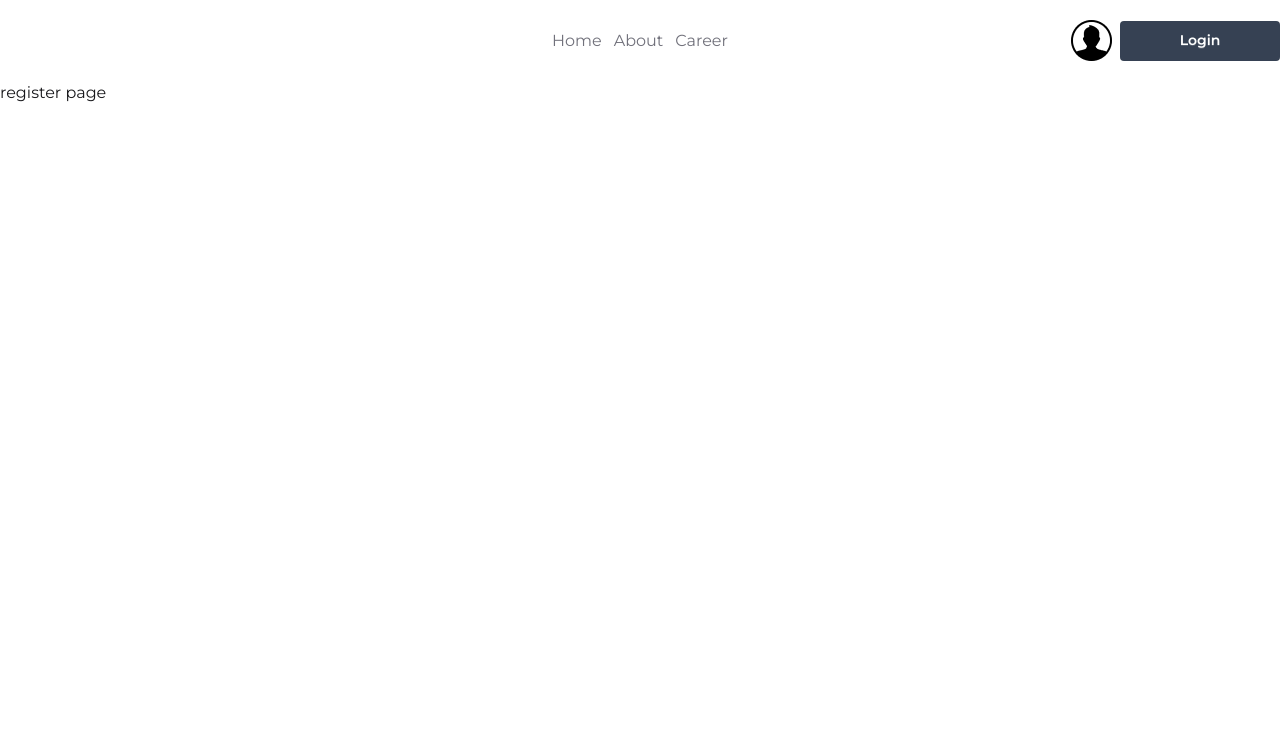
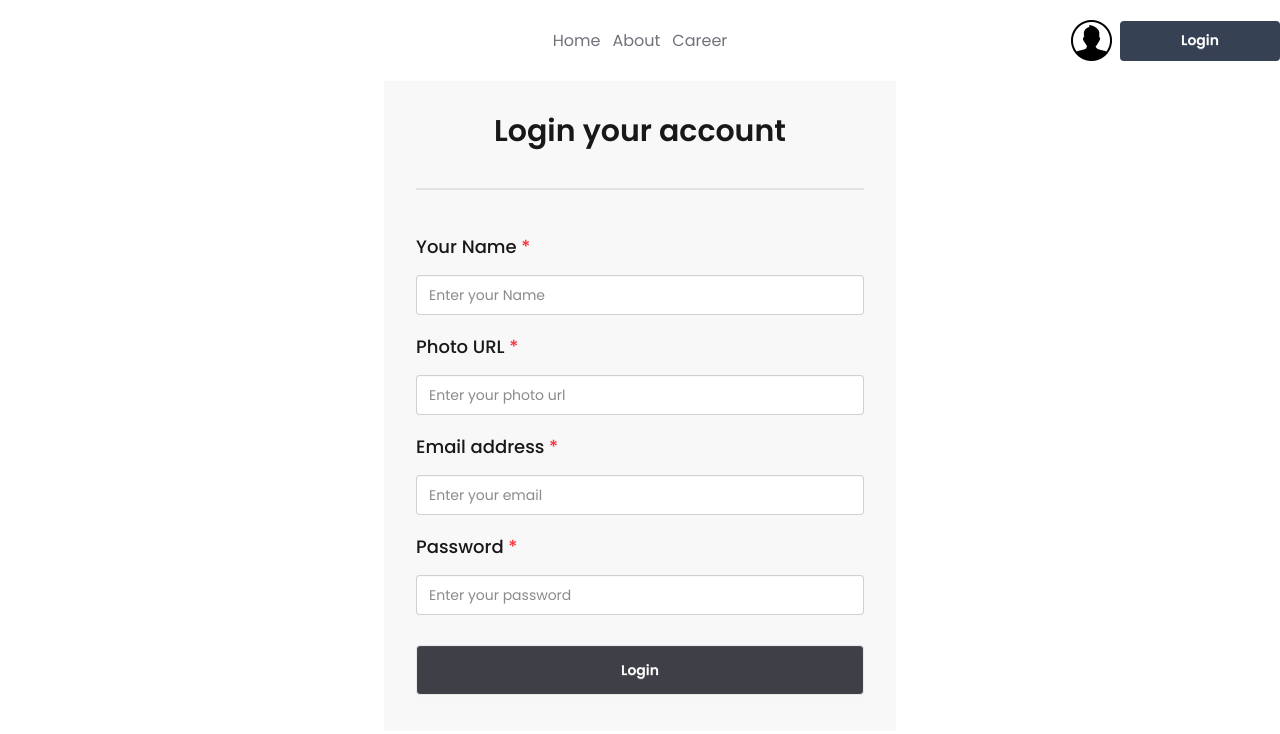
Before and after one commit to tawhidzihad/dragon-news-nextjs-app, a Next.js app: page /register in a window 1280 px wide. Shown: the top 734 px of the page. Built offline with nearby package versions, Linux system fonts and the light colour scheme.

Commit message:
Register and login page added with validation

```diff
--- a/package.json
+++ b/package.json
@@ -14,6 +14,7 @@
 		"react": "19.2.4",
 		"react-dom": "19.2.4",
 		"react-fast-marquee": "^1.6.5",
+		"react-hook-form": "^7.74.0",
 		"react-icons": "^5.6.0",
 		"react-spinners": "^0.17.0"
 	},
--- a/src/app/(auth)/layout.jsx
+++ b/src/app/(auth)/layout.jsx
@@ -1,9 +1,8 @@
 import Navbar from "@/components/shared/Navbar";
-import { montserrat } from "../layout";
 
 const AuthLayout = ({ children }) => {
 	return (
-		<div className={`${montserrat.className}`}>
+		<div>
 			<Navbar></Navbar>
 			{children}
 		</div>
--- a/src/app/(auth)/login/page.jsx
+++ b/src/app/(auth)/login/page.jsx
@@ -1,11 +1,99 @@
-import React from 'react';
+"use client";
+
+import Link from "next/link";
+import { useForm } from "react-hook-form";
 
 const LoginPage = () => {
-   return (
-      <div>
-         <h1>Log in page</h1>
-      </div>
-   );
+	const {
+		register,
+		handleSubmit,
+		watch,
+		formState: { errors, touchedFields, dirtyFields, isValid },
+	} = useForm({
+		mode: "onChange",
+	});
+
+	const onSubmit = (data) => {
+      console.log(data);
+	};
+
+	// const passwordLength = watch("password")?.length || 0;
+
+	return (
+		<div className="container mx-auto min-h-[80vh] flex justify-center items-center">
+			<div className="space-y-8 bg-base-200 py-8 px-8 w-lg">
+				<h1 className="text-3xl font-semibold text-center">
+					Login your account
+				</h1>
+
+				<div className="divider"></div>
+
+				<form
+					className="fieldset rounded-box space-y-1"
+					onSubmit={handleSubmit(onSubmit)}
+				>
+					<p className="text-lg font-medium">
+						Email address <span className="text-red-500">*</span>
+					</p>
+					<input
+						type="email"
+						// name="email"
+						// required
+						{...register("email", {
+							required: "Email field is required",
+						})}
+						className="input w-full mb-3"
+						placeholder="Enter your email"
+					/>
+					{errors.email && (
+						<p className="text-red-500">{errors.email.message}</p>
+					)}
+
+					<p className="text-lg font-medium">
+						Password <span className="text-red-500">*</span>
+					</p>
+					<input
+						type="password"
+						// name="password"
+						// required
+						{...register("password", {
+							required: "Password field is required",
+							minLength: {
+								value: 8,
+								message: "Password must be at least 8 characters",
+							},
+						})}
+						className="input w-full"
+						placeholder="Enter your password"
+					/>
+
+					{/* {dirtyFields.password && passwordLength < 8 && (
+						<p>Password atleast 8 charecter</p>
+					)}
+					{isValid && <p>Password atleast 8 charecter</p>} */}
+
+					{errors.password && (
+						<p className="text-red-500">{errors.password.message}</p>
+					)}
+
+					<button
+						className="btn mt-4 py-6 bg-zinc-700 text-white"
+						type="submit"
+						// disabled={!isValid}
+					>
+						Login
+					</button>
+
+					<p className="text-xs font-medium text-center mt-4">
+						Dont’t Have An Account ?{" "}
+						<Link href={"/register"} className="text-orange-600">
+							Register
+						</Link>{" "}
+					</p>
+				</form>
+			</div>
+		</div>
+	);
 };
 
 export default LoginPage;
--- a/src/app/(auth)/register/page.jsx
+++ b/src/app/(auth)/register/page.jsx
@@ -1,11 +1,127 @@
-import React from 'react';
+"use client";
+
+import { useForm } from "react-hook-form";
 
 const RegisterPage = () => {
-   return (
-      <div>
-         <h1>register page</h1>
-      </div>
-   );
+	const {
+		register,
+		handleSubmit,
+		watch,
+		formState: { errors, touchedFields, dirtyFields, isValid },
+	} = useForm({
+		mode: "onChange",
+	});
+
+	const onSubmit = (data) => {
+      console.log(data);
+	};
+
+	// const passwordLength = watch("password")?.length || 0;
+
+	return (
+		<div className="container mx-auto min-h-[80vh] flex justify-center items-center">
+			<div className="space-y-8 bg-base-200 py-8 px-8 w-lg">
+				<h1 className="text-3xl font-semibold text-center">
+					Login your account
+				</h1>
+
+				<div className="divider"></div>
+
+				<form
+					className="fieldset rounded-box space-y-2"
+					onSubmit={handleSubmit(onSubmit)}
+				>
+
+               <p className="text-lg font-medium">
+						Your Name <span className="text-red-500">*</span>
+					</p>
+					<input
+						type="text"
+						// name="email"
+						// required
+						{...register("name", {
+							required: "Name field is required",
+						})}
+						className="input w-full mb-3"
+						placeholder="Enter your Name"
+					/>
+               {errors.name && (
+						<p className="text-red-500">{errors.name.message}</p>
+					)}
+
+               <p className="text-lg font-medium">
+						Photo URL <span className="text-red-500">*</span>
+					</p>
+					<input
+						type="text"
+						// name="email"
+						// required
+						{...register("photo", {
+							required: "Photo field is required",
+						})}
+						className="input w-full mb-3"
+						placeholder="Enter your photo url"
+					/>
+               {errors.photo && (
+						<p className="text-red-500">{errors.photo.message}</p>
+					)}
+
+
+					<p className="text-lg font-medium">
+						Email address <span className="text-red-500">*</span>
+					</p>
+					<input
+						type="email"
+						// name="email"
+						// required
+						{...register("email", {
+							required: "Email field is required",
+						})}
+						className="input w-full mb-3"
+						placeholder="Enter your email"
+					/>
+					{errors.email && (
+						<p className="text-red-500">{errors.email.message}</p>
+					)}
+
+					<p className="text-lg font-medium">
+						Password <span className="text-red-500">*</span>
+					</p>
+					<input
+						type="password"
+						// name="password"
+						// required
+						{...register("password", {
+							required: "Password field is required",
+							minLength: {
+								value: 8,
+								message: "Password must be at least 8 characters",
+							},
+						})}
+						className="input w-full"
+						placeholder="Enter your password"
+					/>
+
+					{/* {dirtyFields.password && passwordLength < 8 && (
+                  <p>Password atleast 8 charecter</p>
+               )}
+               {isValid && <p>Password atleast 8 charecter</p>} */}
+
+					{errors.password && (
+						<p className="text-red-500">{errors.password.message}</p>
+					)}
+
+					<button
+						className="btn mt-4 py-6 bg-zinc-700 text-white"
+						type="submit"
+						// disabled={!isValid}
+					>
+						Login
+					</button>
+				</form>
+			</div>
+		</div>
+	);
 };
 
 export default RegisterPage;
--- a/src/app/layout.js
+++ b/src/app/layout.js
@@ -9,11 +9,11 @@ const poppins = Poppins({
 	weight: ["400", "500", "600", "700"],
 });
 
-export const montserrat = Montserrat({
-	variable: "--montserrat-font",
-	subsets: ["latin"],
-	weight: ["400", "500", "600", "700"],
-});
+// export const montserrat = Montserrat({
+// 	variable: "--montserrat-font",
+// 	subsets: ["latin"],
+// 	weight: ["400", "500", "600", "700"],
+// });
 
 export const metadata = {
 	title: "Dragon News",
--- a/src/app/not-found.jsx
+++ b/src/app/not-found.jsx
@@ -1,10 +1,9 @@
 import Link from "next/link";
-import { montserrat } from "./layout";
 
 const NotFoundPage = () => {
 	return (
 		<div className="max-w-7xl mx-auto h-screen flex justify-center items-center">
-			<div className={`text-center ${montserrat.className} space-y-3`}>
+			<div className={`text-center space-y-3`}>
 				<h1 className="text-5xl text-amber-700 font-bold">404</h1>
 				<p className="text-xl text-amber-950 font-medium px-2 md:px-0">
 					Looks like this page took a vacation
```
Also changed, not shown: 1 other file (tests, documents, lock files or other folders).
